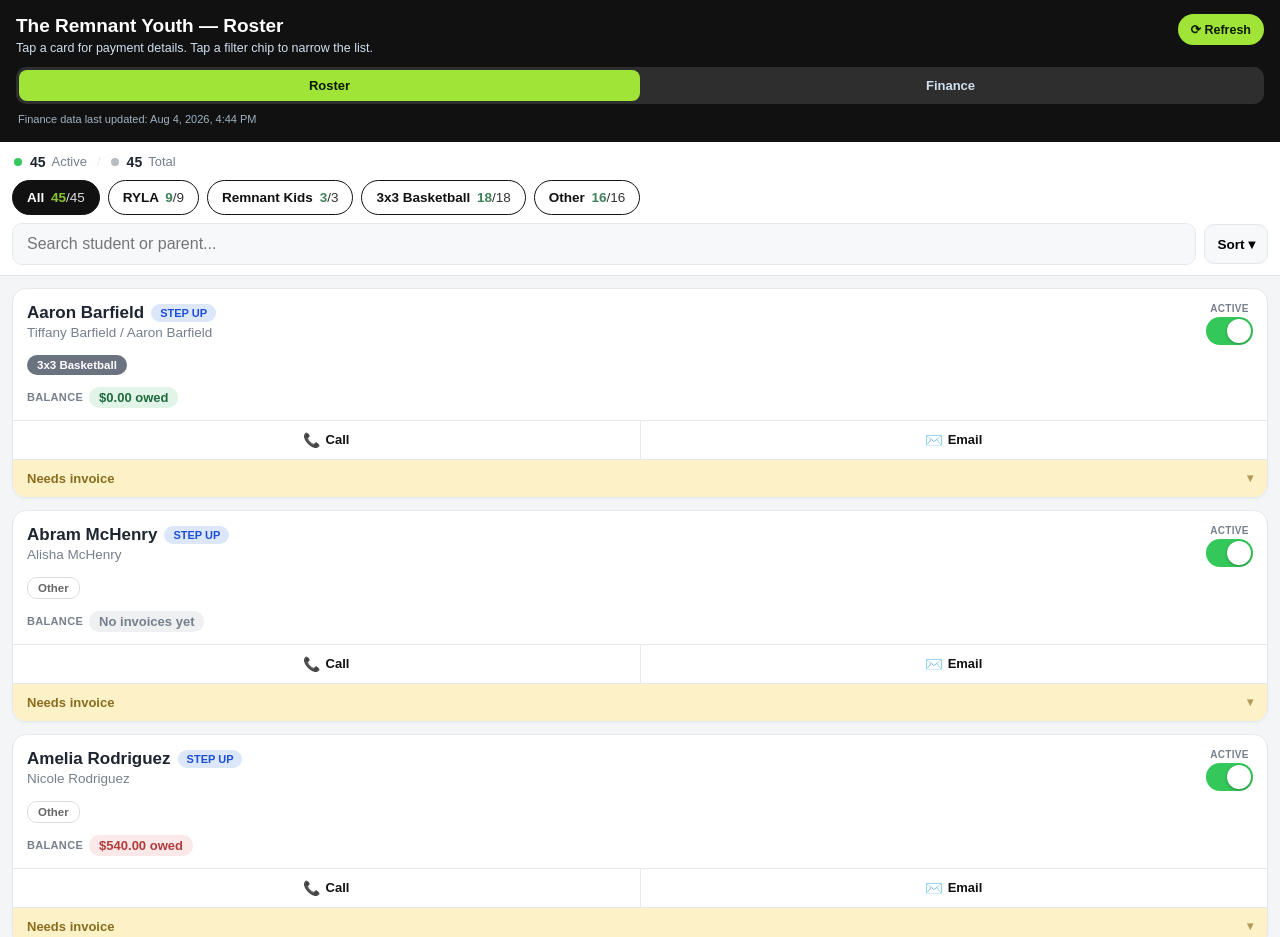
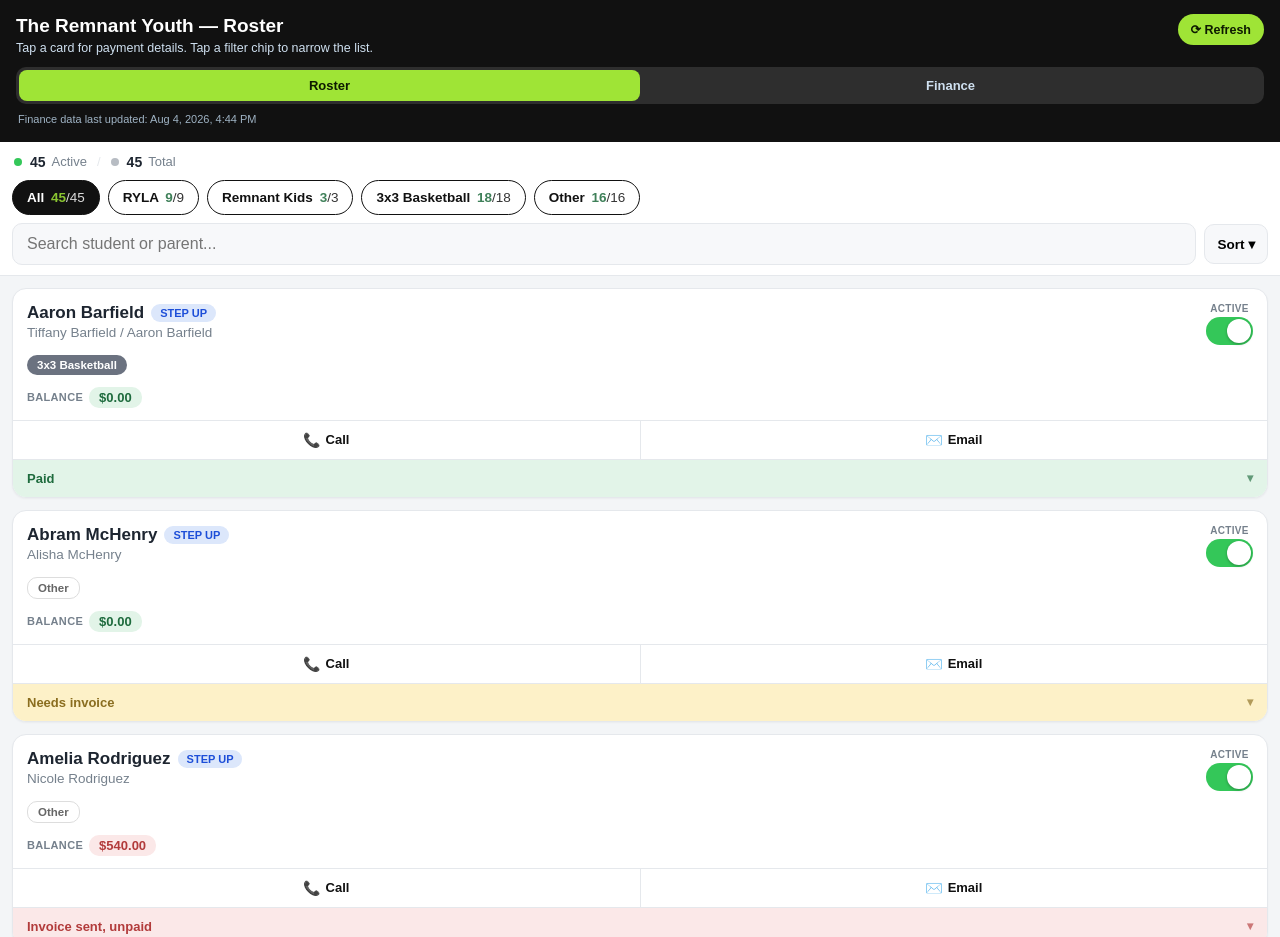
Before and after one commit to 7hjd4k8jjz-gif/REMNANT-ROSTER, a plain HTML site: page Remnant_Youth_Roster.html in a window 1280 px wide. Shown: the top 937 px of the page. Drawn offline with Linux system fonts and the light colour scheme.

Commit message:
Add files via upload

```diff
--- a/Remnant_Youth_Roster.html
+++ b/Remnant_Youth_Roster.html
@@ -1061,8 +1061,6 @@ function getRow(idOrItem){
   const e = edits[id] || {};
   return {
     paidThrough: e.paidThrough !== undefined ? e.paidThrough : (rosterItem.defaultPaidThrough || ""),
-    invoiceSent: e.invoiceSent || rosterItem.defaultInvoiceSent || "No",
-    paid: e.paid || rosterItem.defaultPaid || "No",
     notes: e.notes !== undefined ? e.notes : "",
     active: e.active || "Yes"
   };
@@ -1072,14 +1070,16 @@ function updateEdit(id, field, value){
   edits[id][field] = value;
   saveEdits(edits);
 }
-function statusInfo(row){
-  if(row.paid === "Yes") return {text:"Paid", cls:"status-paid"};
-  if(row.invoiceSent === "Yes") return {text:"Invoice sent, unpaid", cls:"status-invoiced"};
-  return {text:"Needs invoice", cls:"status-needs"};
+// Payment status is now driven entirely by Wix invoice data (FINANCE), not manual toggles.
+function statusInfo(id){
+  const fin = getFinance(id);
+  if(fin.none) return {text:"Needs invoice", cls:"status-needs"};
+  if(fin.owed <= 0) return {text:"Paid", cls:"status-paid"};
+  return {text:"Invoice sent, unpaid", cls:"status-invoiced"};
 }
 function refreshSummary(card, id){
   const row = getRow({id});
-  const info = statusInfo(row);
+  const info = statusInfo(id);
   const btn = card.querySelector(".toggle-summary");
   btn.classList.remove("status-paid","status-invoiced","status-needs");
   btn.classList.add(info.cls);
@@ -1133,8 +1133,8 @@ function render(){
     const badges = item.programs.map(p=>`<span class="badge ${programBadgeClass(p)}">${p}</span>`).join("");
     const telHref = "tel:" + item.phone.replace(/[^0-9+]/g,'');
     const fin = getFinance(item.id);
-    const owedCls = fin.none ? "owed-none" : (fin.owed > 0 ? "owed-due" : "owed-zero");
-    const owedText = fin.none ? "No invoices yet" : ("$" + fin.owed.toFixed(2) + " owed");
+    const owedCls = fin.owed > 0 ? "owed-due" : "owed-zero";
+    const owedText = money(fin.owed);
 
     const card = document.createElement("div");
     card.className = "card" + (isOpen ? " expanded" : "") + (row.active === "No" ? " inactive" : "");
@@ -1158,8 +1158,8 @@ function render(){
         <a class="contact-btn" href="${telHref}"><span class="ic">📞</span> Call</a>
         <a class="contact-btn" href="mailto:${item.email}"><span class="ic">✉️</span> Email</a>
       </div>
-      <button class="toggle-summary ${statusInfo(row).cls}" data-toggle="${item.id}">
-        <span>${statusInfo(row).text}${row.paidThrough ? " · Through " + row.paidThrough : ""}</span>
+      <button class="toggle-summary ${statusInfo(item.id).cls}" data-toggle="${item.id}">
+        <span>${statusInfo(item.id).text}${row.paidThrough ? " · Through " + row.paidThrough : ""}</span>
         <span class="chev">▾</span>
       </button>
       <div class="details">
@@ -1168,24 +1168,10 @@ function render(){
           <input type="text" data-id="${item.id}" data-field="paidThrough" placeholder="e.g. Aug 2026" value="${row.paidThrough}">
         </div>
         <div class="field">
-          <label>Invoice Sent?</label>
-          <div class="yn-group" data-yn="invoiceSent" data-id="${item.id}">
-            <button type="button" class="yn-btn ${row.invoiceSent==='Yes'?'yes-active':''}" data-val="Yes">Yes</button>
-            <button type="button" class="yn-btn ${row.invoiceSent==='No'?'no-active':''}" data-val="No">No</button>
-          </div>
-        </div>
-        <div class="field">
-          <label>Paid?</label>
-          <div class="yn-group" data-yn="paid" data-id="${item.id}">
-            <button type="button" class="yn-btn ${row.paid==='Yes'?'yes-active':''}" data-val="Yes">Yes</button>
-            <button type="button" class="yn-btn ${row.paid==='No'?'no-active':''}" data-val="No">No</button>
-          </div>
-        </div>
-        <div class="field">
           <label>Notes</label>
           <textarea data-id="${item.id}" data-field="notes" placeholder="notes...">${row.notes}</textarea>
         </div>
-        <div class="detail-note">Original enrollment: ${item.detail}</div>
+        <div class="detail-note">Payment status is pulled automatically from Wix invoices. Original enrollment: ${item.detail}</div>
       </div>
     `;
     container.appendChild(card);
@@ -1218,22 +1204,6 @@ function render(){
       if(field === "paidThrough"){
         refreshSummary(e.target.closest(".card"), id);
       }
-    });
-  });
-
-  container.querySelectorAll(".yn-group").forEach(group=>{
-    group.querySelectorAll(".yn-btn").forEach(btn=>{
-      btn.addEventListener("click", ()=>{
-        const id = group.getAttribute("data-id");
-        const field = group.getAttribute("data-yn");
-        const val = btn.getAttribute("data-val");
-        updateEdit(id, field, val);
-        group.querySelectorAll(".yn-btn").forEach(b=>{
-          b.classList.remove("yes-active","no-active");
-        });
-        btn.classList.add(val === "Yes" ? "yes-active" : "no-active");
-        refreshSummary(group.closest(".card"), id);
-      });
     });
   });
 
```
Also changed, not shown: index.html (+12 -42 lines).
